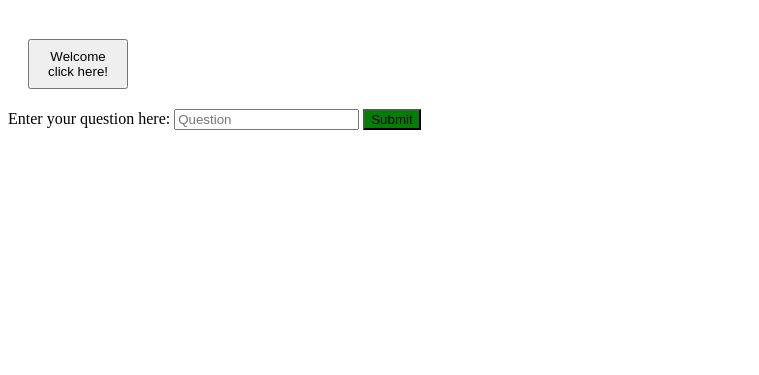
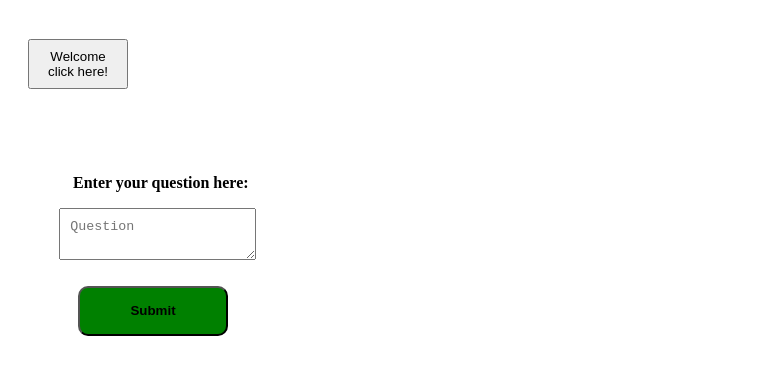
Before and after one commit to Maryjay1/codeBot, a plain HTML site: page codeBot/index.html in a window 1280 px wide. Shown: the part 61-436 px from the top of the page, without its empty margins (0-759 px from the left). Drawn offline with Linux system fonts and the light colour scheme.

Commit message:
correcting textbox

```diff
--- a/codeBot/index.html
+++ b/codeBot/index.html
@@ -27,12 +27,20 @@
     <br>
 
     <form id="userInputForm">
-        <label for="userInput">Enter your question here:</label>
-        <input type="text" id="userInput" placeholder="Question" >
-        <button class="submitButton" onclick="addUserInput()">Submit</button>
-    </form>
+        <div class="titletext">
+            <label>Enter your question here:</label>
 
-    <!-- Display area for the eßntered text -->
+        </div>
+        <div>
+            <textarea type="text" id="userInput" maxlength="1000" placeholder="Question" ></textarea>
+
+        </div>
+
+        <button class="submitButton" type="button" onclick="addUserInput()">
+        Submit</button>
+        </form>
+
+    <!-- Display area for the entered text -->
 <div id="displayArea">
 
 </div>
--- a/codeBot/script.js
+++ b/codeBot/script.js
@@ -40,8 +40,8 @@ function displayUserInputs() {
     userInputArray.forEach(function (item) {
         let inputElement = document.createElement('p');
         let responseElement = document.createElement('p');
-        inputElement.textContent = 'User Input: ' + item.input;
-        responseElement.textContent = 'Response: ' + item.response;
+        inputElement.textContent = 'User: ' + item.input;
+        responseElement.textContent = 'Code Bot: ' + item.response;
         displayAreaElement.appendChild(inputElement);
         displayAreaElement.appendChild(responseElement);
 
--- a/codeBot/styles.css
+++ b/codeBot/styles.css
@@ -71,10 +71,33 @@
 
 .submitButton {
     background-color:green;
+    margin: 20px;
+    width: 150px;
+    height: 50px;
+    border-radius: 10px;
+    font-weight:bold;
 
 }
 
 #displayArea {
-    background-color: grey ;
+    background-color: rgb(198, 187, 187) ;
     color: black;
+    border-radius: 15px;
 }
+
+#userInputForm {
+
+    padding: 50px;
+    position: relative;
+}
+
+.titletext{
+    padding: 15px;
+    font-weight:bold;
+
+}
+
+#userInput {
+    padding: 10px;
+    margin: 0.1em;
+}
```
